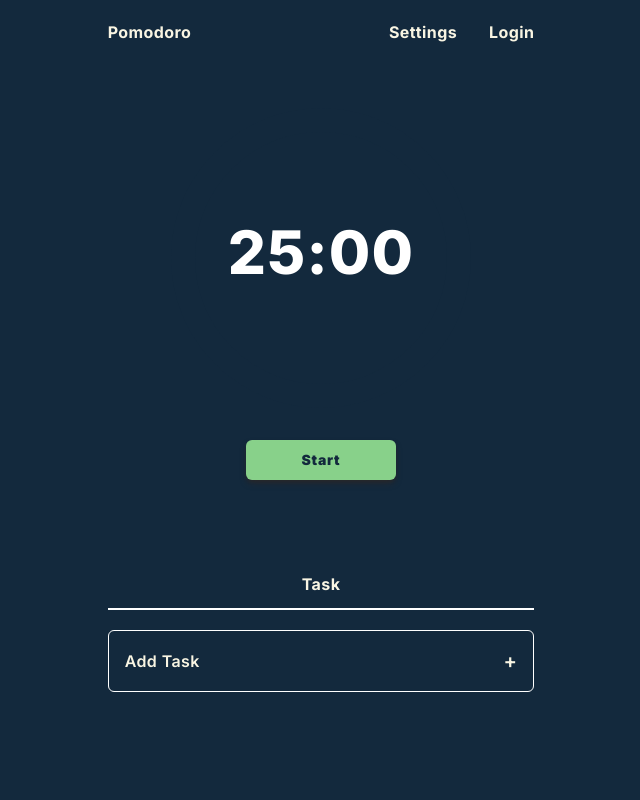
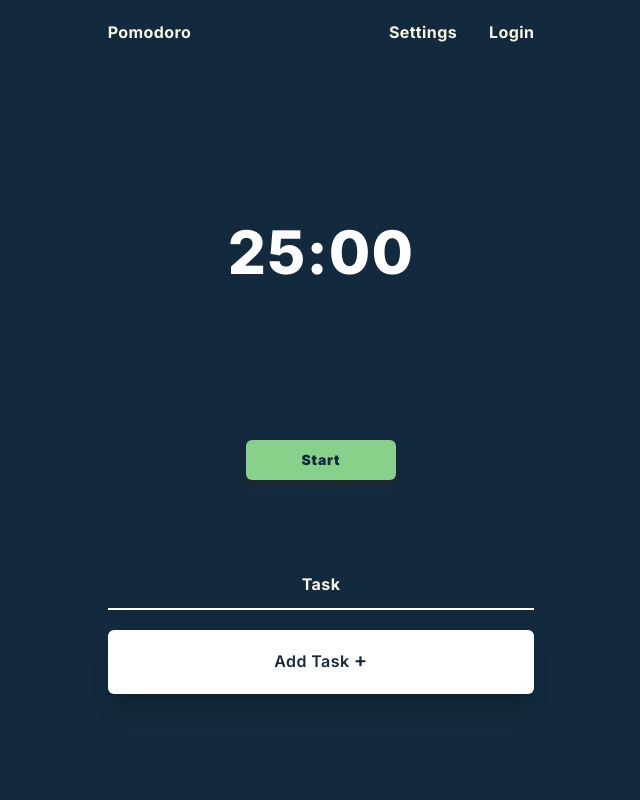
Before and after one commit to JoHena/Pomo-Fruit, a Next.js app: page / in a window 1280 px wide. Shown: the top 800 px of the page, without its empty margins (319-959 px from the left). Built offline with nearby package versions, Linux system fonts and the light colour scheme.

Commit message:
FEAT: Add Task Manager Component

```diff
--- a/app/components/Pomodoro.tsx
+++ b/app/components/Pomodoro.tsx
@@ -1,6 +1,7 @@
 "use client";
 import { Timer } from "@/app/components/Timer";
 import { useState } from "react";
+import { TaskManager } from "./TaskManager";
 import { twMerge } from "tailwind-merge";
 import { Navbar } from "./navbar";
 
@@ -14,31 +15,11 @@ export function Pomodoro({}) {
 			<section
 				className={twMerge(
 					"h-screen flex flex-col items-center tracking-wide gap-20 transition-colors duration-500",
-					ticking ? "bg-[#88D18A] text-[#13293D]" : "bg-[#13293D]"
+					ticking ? "bg-PomoActive text-PomoInActive" : "bg-PomoInActive"
 				)}
 			>
 				<Timer ticking={ticking} setTicking={setTicking} />
-
-				<div className="w-1/3 flex flex-col gap-5">
-					<h2
-						className={twMerge(
-							"border-b-2 text-center p-3 font-bold",
-							ticking ? "border-[#13293D]" : "border-white"
-						)}
-					>
-						Task
-					</h2>
-					<div
-						className={twMerge(
-							"p-4 rounded-md border-white border flex justify-between items-center text-l",
-							ticking
-								? "border-[#13293D] bg-[#13293D] text-white"
-								: "border-white"
-						)}
-					>
-						Add Task <span className="text-xl">+</span>
-					</div>
-				</div>
+				<TaskManager ticking={ticking} />
 			</section>
 		</>
 	);
--- /dev/null
+++ b/app/components/TaskCard.tsx
@@ -0,0 +1,6 @@
+import React from "react";
+import { twMerge } from "tailwind-merge";
+
+export function TaskCard() {
+	return <div></div>;
+}
--- /dev/null
+++ b/app/components/TaskManager.tsx
@@ -0,0 +1,69 @@
+import React, { useState } from "react";
+import { twMerge } from "tailwind-merge";
+
+export function TaskManager({ ticking }: { ticking: boolean }) {
+	const [active, setActive] = useState(false);
+
+	return (
+		<div className="w-1/3 flex flex-col gap-5 transition-all">
+			<h2
+				className={twMerge(
+					"border-b-2 text-center p-3 font-bold",
+					ticking ? "border-[#13293D]" : "border-white"
+				)}
+			>
+				Task
+			</h2>
+
+			<button
+				className={twMerge(
+					"p-4 rounded-md bg-white text-PomoInActive flex transition-all duration-500 h-16 shadow-xl",
+					ticking && "bg-PomoInActive text-white",
+					active && "h-64 bg-white"
+				)}
+				onClick={() => {
+					!active && setActive(!active);
+				}}
+			>
+				{active ? (
+					<form className="grid w-full gap-3 text-black">
+						<input
+							className="text-xl bg-transparent w-full appearance-none outline-none"
+							placeholder="What are you working on?"
+						></input>
+
+						<label className="text-start flex flex-col gap-3 w-2/3">
+							Estimated Pomodoros
+							<div className="flex gap-3 w-full">
+								<input
+									type="number"
+									className="text-xl text-white text-center w-12 outline-none bg-PomoInActive rounded-sm"
+									value={1}
+								></input>
+								<button className="shadow-sm shadow-PomoInActive rounded-lg w-10 border flex justify-center items-center p-2">
+									<span className="material-symbols-outlined">expand_less</span>
+								</button>
+								<button className="shadow-sm shadow-PomoInActive rounded-lg w-10 border flex justify-center items-center p-2">
+									<span className="material-symbols-outlined">expand_More</span>
+								</button>
+							</div>
+						</label>
+
+						<div className="flex items-center justify-end gap-5">
+							<button className="shadow-sm shadow-PomoInActive w-20 rounded-lg p-2">
+								Cancel
+							</button>
+							<button className="shadow-sm bg-PomoInActive w-20 text-white shadow-PomoInActive rounded-lg border p-2">
+								Save
+							</button>
+						</div>
+					</form>
+				) : (
+					<div className="text-PomoInActive w-full text-center">
+						Add Task <span className="text-xl">+</span>
+					</div>
+				)}
+			</button>
+		</div>
+	);
+}
--- a/app/components/Timer.tsx
+++ b/app/components/Timer.tsx
@@ -3,8 +3,8 @@ import React, { useEffect, useState } from "react";
 import { Button } from "@/components/ui/button";
 import { twMerge } from "tailwind-merge";
 import { CircularProgressbar, buildStyles } from "react-circular-progressbar";
+import { calculatePercentage } from "../helpers/PercentageCalc";
 import "react-circular-progressbar/dist/styles.css";
-import { calculatePercentage } from "../helpers/PercentageCalc";
 
 interface ITimer {
 	ticking: boolean;
@@ -33,7 +33,7 @@ export function Timer({ ticking, setTicking }: ITimer) {
 				setPercentage(calculatePercentage(minutes + seconds * 0.01));
 				clockTicking();
 			}
-		}, 100);
+		}, 1000);
 
 		return () => {
 			clearInterval(timer);
--- /dev/null
+++ b/app/globalIcons.css
@@ -0,0 +1 @@
+@import url("https://fonts.googleapis.com/css2?family=Material+Symbols+Outlined:opsz,wght,FILL,GRAD@20..48,100..700,0..1,-50..200");
--- a/app/globals.css
+++ b/app/globals.css
@@ -3,6 +3,15 @@
 @tailwind utilities;
 
 @layer base {
+	input[type="number"]::-webkit-outer-spin-button,
+	input[type="number"]::-webkit-inner-spin-button {
+		appearance: none;
+		margin: 0;
+	}
+	input[type="number"] {
+		appearance: textfield;
+	}
+
 	:root {
 		--background: 0 0% 100%;
 		--foreground: 222.2 84% 4.9%;
--- a/app/layout.tsx
+++ b/app/layout.tsx
@@ -1,6 +1,7 @@
 import type { Metadata } from "next";
 import { Inter } from "next/font/google";
 import "./globals.css";
+import "./globalIcons.css";
 
 const inter = Inter({ subsets: ["latin"] });
 
--- a/tailwind.config.ts
+++ b/tailwind.config.ts
@@ -1,12 +1,12 @@
-import type { Config } from "tailwindcss"
+import type { Config } from "tailwindcss";
 
 const config = {
 	darkMode: ["class"],
 	content: [
-    './pages/**/*.{ts,tsx}',
-    './components/**/*.{ts,tsx}',
-    './app/**/*.{ts,tsx}',
-    './src/**/*.{ts,tsx}',
+		"./pages/**/*.{ts,tsx}",
+		"./components/**/*.{ts,tsx}",
+		"./app/**/*.{ts,tsx}",
+		"./src/**/*.{ts,tsx}",
 	],
 	prefix: "",
 	theme: {
@@ -19,6 +19,8 @@ const config = {
 		},
 		extend: {
 			colors: {
+				PomoInActive: "#13293D",
+				PomoActive: "#88D18A",
 				border: "hsl(var(--border))",
 				input: "hsl(var(--input))",
 				ring: "hsl(var(--ring))",
@@ -75,6 +77,6 @@ const config = {
 		},
 	},
 	plugins: [require("tailwindcss-animate")],
-} satisfies Config
+} satisfies Config;
 
-export default config
+export default config;
```
Lines whose indentation alone changed are shown as unchanged.
